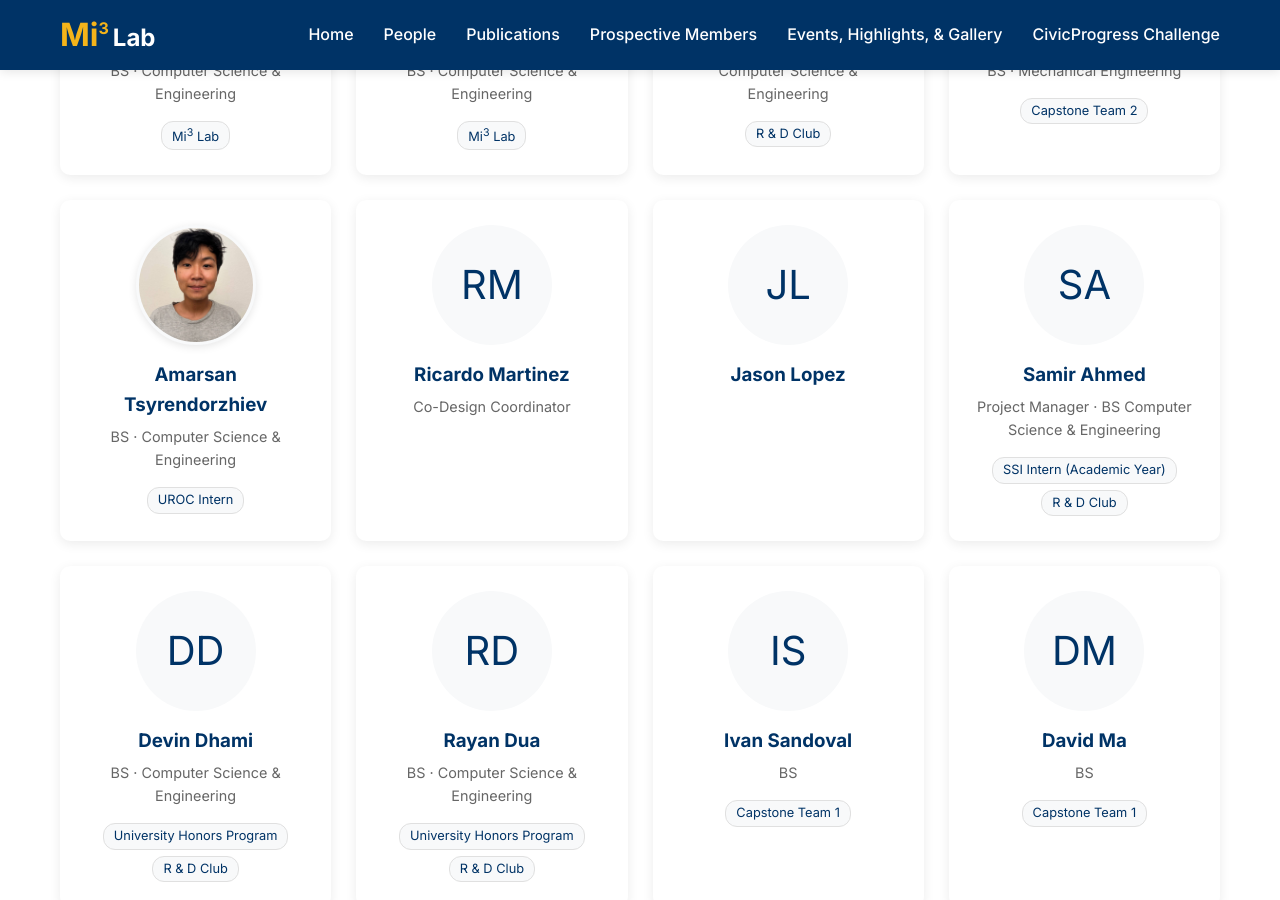
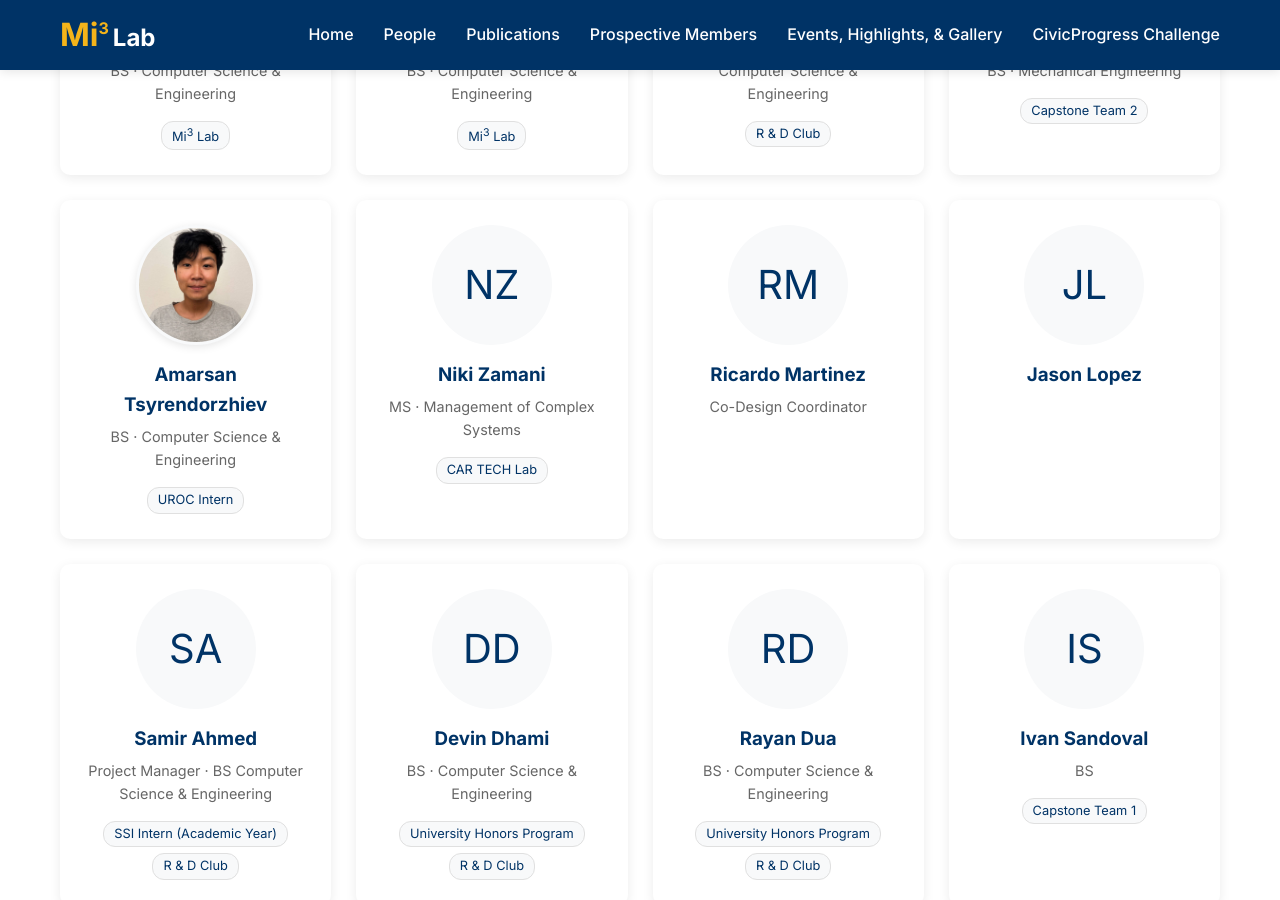
Before and after one commit to Mi3-Lab/mi3-lab.github.io, a Jekyll site: the page built from civic-progress.html, in a window 1280 px wide and 900 px high, scrolled down 3565 px. Built offline with Jekyll 4.4.1, drawn with Linux system fonts in a browser that asks for light colours; grey boxes are pictures that could not be loaded.

Commit message:
CivicProgress page: add Niki Zamani (MS MCS, CAR TECH Lab)
Co-Authored-By: Claude Opus 4.7 <noreply@anthropic.com>

```diff
--- a/civic-progress.html
+++ b/civic-progress.html
@@ -168,6 +168,12 @@ title: CivicProgress Challenge
         <p class="lab-tag">UROC Intern</p>
       </div>
       <div class="person-card">
+        <div class="person-avatar">NZ</div>
+        <h3>Niki Zamani</h3>
+        <p class="role">MS &middot; Management of Complex Systems</p>
+        <p class="lab-tag">CAR TECH Lab</p>
+      </div>
+      <div class="person-card">
         <div class="person-avatar">RM</div>
         <h3>Ricardo Martinez</h3>
         <p class="role">Co-Design Coordinator</p>
```
